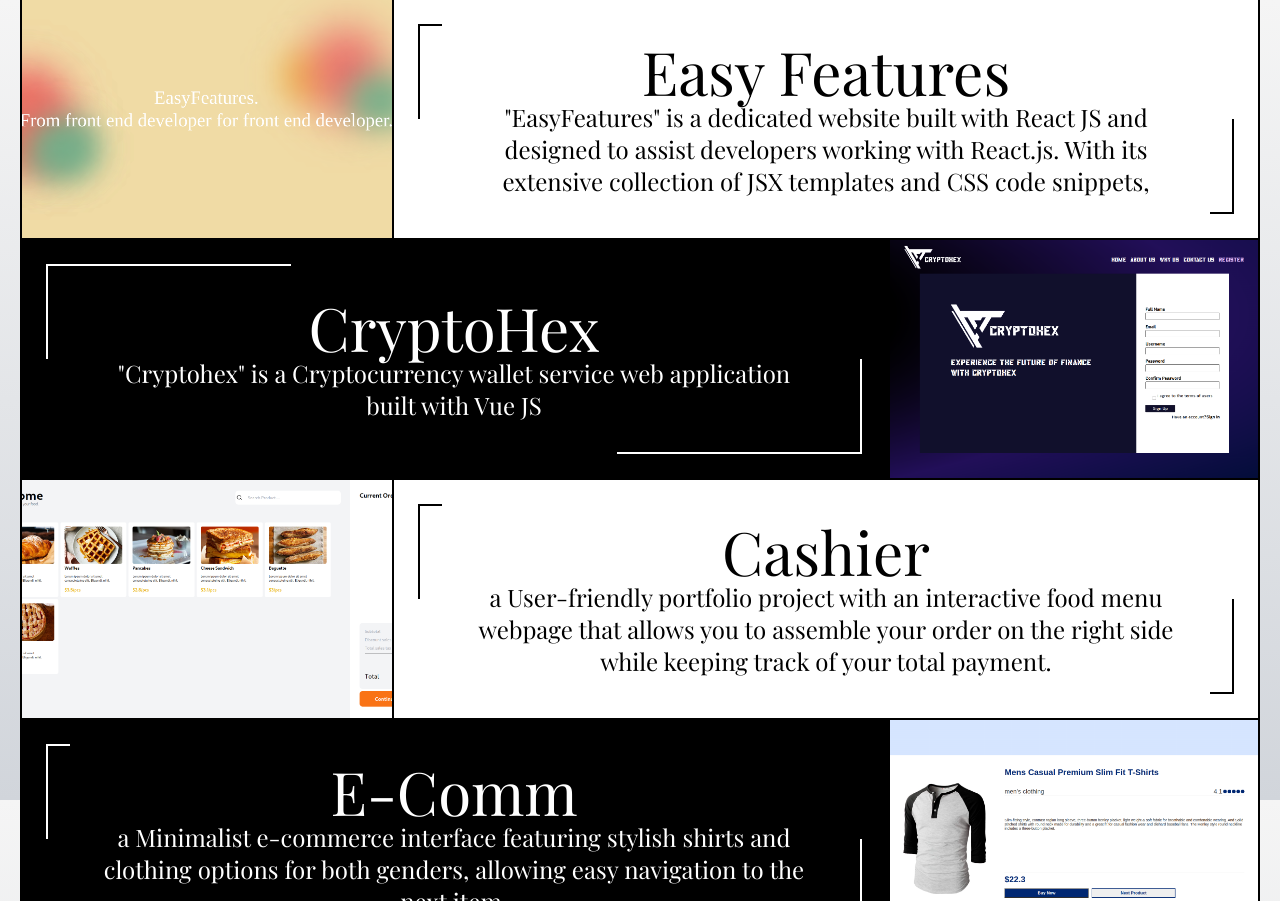
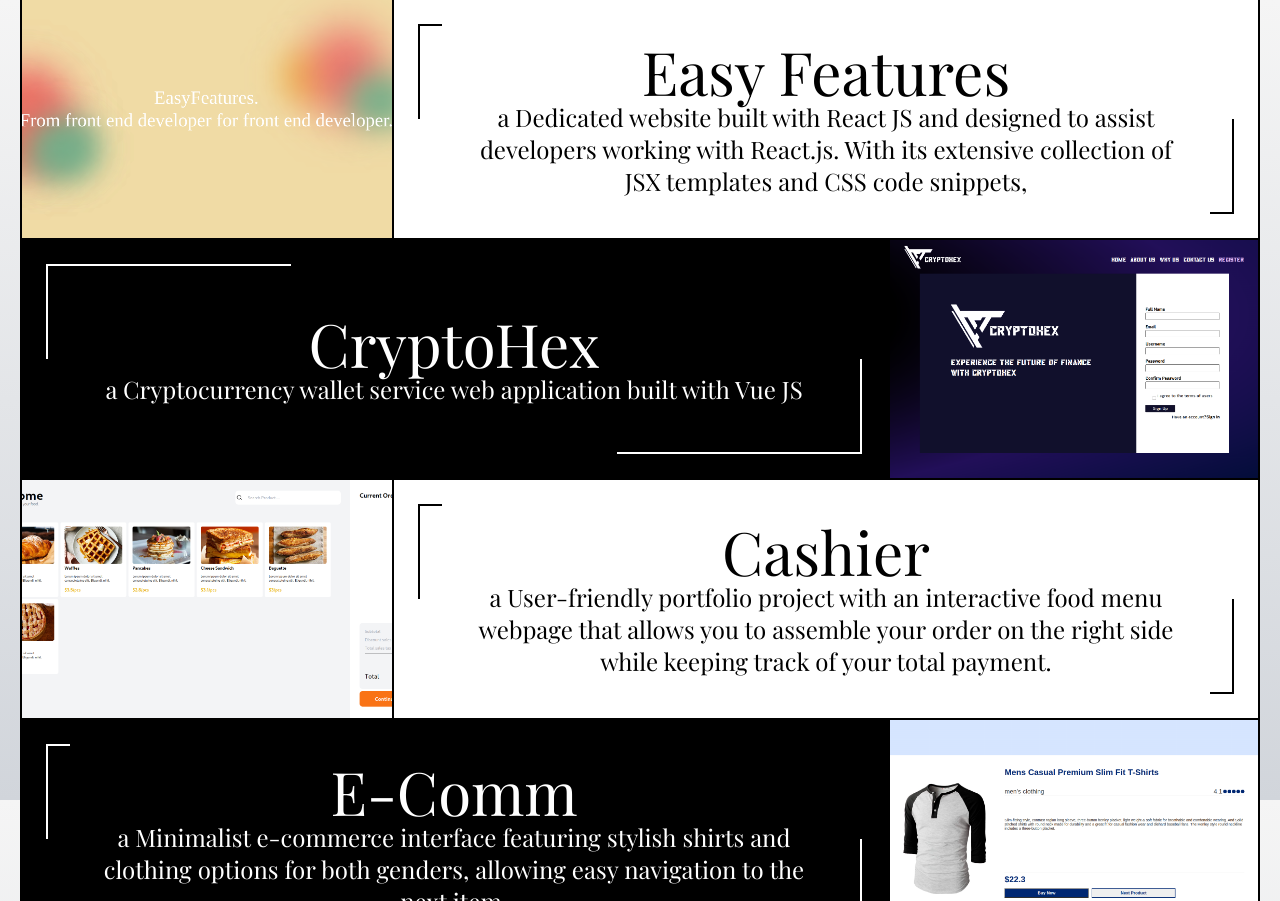
Before and after one commit to Bfungcode/bfung.pro, a Next.js app: page / in a window 1280 px wide. Shown: the part 800-1701 px from the top of the page. Built offline with nearby package versions, Linux system fonts and the light colour scheme.

Commit message:
finish today section

```diff
--- a/src/app/page.tsx
+++ b/src/app/page.tsx
@@ -208,7 +208,7 @@ export default function Home() {
                     <div className="w-full font-secondary text-black text-6xl p-6  bg-white text-center">
                       Easy Features
                       <div className="text-2xl font-secondary">
-                        "EasyFeatures" is a dedicated website built with React JS and designed to assist developers working with React.js. With its extensive collection of JSX templates and CSS code snippets,
+                        a Dedicated website built with React JS and designed to assist developers working with React.js. With its extensive collection of JSX templates and CSS code snippets,
                       </div>
                     </div>
                   </div>
@@ -284,7 +284,7 @@ export default function Home() {
                     <div className="w-full font-secondary text-white text-6xl p-6  bg-black text-center">
                       CryptoHex
                       <div className="text-2xl font-secondary">
-                        "Cryptohex" is a Cryptocurrency wallet service web application built with Vue JS
+                        a Cryptocurrency wallet service web application built with Vue JS
                       </div>
                     </div>
                   </div>
```
